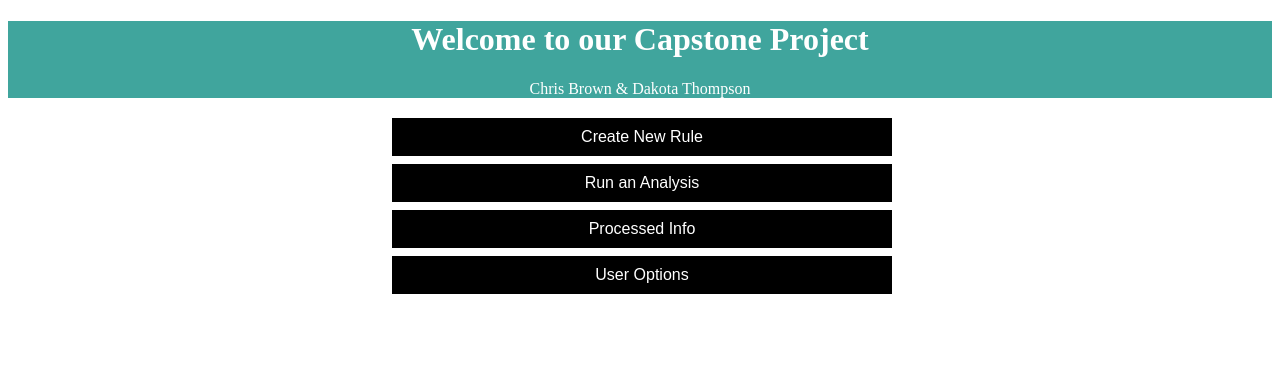
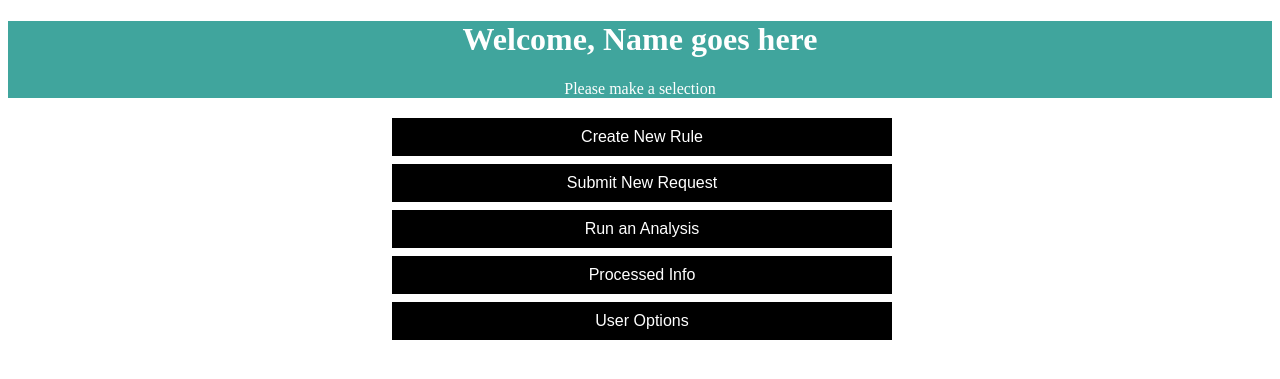
Before and after one commit to cmbrown18/Capstone1, a Django app: page /home/menu in a window 1280 px wide. Shown: the top 379 px of the page. Run offline with Django 3.2, Linux system fonts and the light colour scheme.

Commit message:
Individual policy files and request html

```diff
--- /dev/null
+++ b/capstone1/DjangoApp/Policies/dthompson1.txt
@@ -0,0 +1,2 @@
+
+Rule1 {(X user (name: chris)), (action (name: edit)), (X target_resource (case: documents)), (X target_user (name: faith))}
--- a/capstone1/DjangoApp/templates/dis_user.html
+++ b/capstone1/DjangoApp/templates/dis_user.html
@@ -9,14 +9,12 @@
                 <td>Username</td>
                 <td>First Name</td>
                 <td>Last Name</td>
-                <td>Password (temp category)</td>
             </tr>
             {% for item in output %}
             <tr>
                 <td>{{ item.username }}</td>
                 <td>{{ item.first_name }}</td>
                 <td>{{ item.last_name }}</td>
-                <td>{{ item.password }}</td>
             </tr>
             {% endfor %}
         </table>
--- a/capstone1/DjangoApp/templates/index.html
+++ b/capstone1/DjangoApp/templates/index.html
@@ -1,13 +1,17 @@
 {% extends 'base.html' %}
     {% block content %}
     <div class="header">
-            <h1>Welcome to our Capstone Project</h1>
-            <p>Chris Brown & Dakota Thompson</p>
+            <h1>Welcome, Name goes here</h1>
+            <p>Please make a selection</p>
         </div>
         <div class="content">
             <button class="button" type="submit" name="create"
                     onclick="window.location.href='/home/create'">
                 Create New Rule
+            </button><br>
+            <button class="button" type="submit" name="create"
+                    onclick="window.location.href='/home/request'">
+                Submit New Request
             </button><br>
             <button class="button" type="submit" name="run"
                     onclick="window.location.href='/home/analysis'">
--- a/capstone1/DjangoApp/urls.py
+++ b/capstone1/DjangoApp/urls.py
@@ -9,6 +9,7 @@ urlpatterns = [
     url('^signup$', views.signup),
     url('^menu$', views.home),
     url('^create/$', views.policy),
+    url('^request/$', views.requests),
     url('^analysis/$', views.analysis),
     url('^processed$', views.processed),
     url('^user/$', views.user),
--- a/capstone1/DjangoApp/views.py
+++ b/capstone1/DjangoApp/views.py
@@ -10,6 +10,7 @@ from django.contrib.auth.models import User, UserManager
 
 con = Controller()
 ui = ConsoleUI()
+global the_user
 
 
 def home(request):
@@ -20,8 +21,20 @@ def policy(request):
     if request.method == 'POST':
         Processed.objects.all().delete()
         rule = request.POST.get('rule')
-        con.process_input(rule)
+        userval = the_user.get_username()
+        con.process_input(rule, userval)
+
     return render(request, "policy.html")
+
+
+def requests(request):
+    if request.method == 'POST':
+        Processed.objects.all().delete()
+        req = request.POST.get('req')
+        userval = the_user.get_username()
+        print(userval, req)
+
+    return render(request, "requests.html")
 
 
 def analysis(request):
@@ -93,10 +106,12 @@ def login(request):
         password_value = form.cleaned_data.get("password")
 
         if User.objects.filter(username=user_value).exists():
+            global the_user
             the_user = User.objects.get(username=user_value)
 
             if the_user.check_password(raw_password=password_value):
                 context = {'form': form, 'error': 'The login has been successful'}
+
                 return render(request, 'index.html', context)
             else:
                 context = {'form': form, 'error': 'The username and password combination is incorrect'}
```
Also changed, not shown: capstone1/DjangoApp/controller.py (+31 -46 lines), capstone1/DjangoApp/templates/requests.html (added, +19 -0 lines), capstone1/log.json (+1 -1 lines), capstone1/db.sqlite3.
